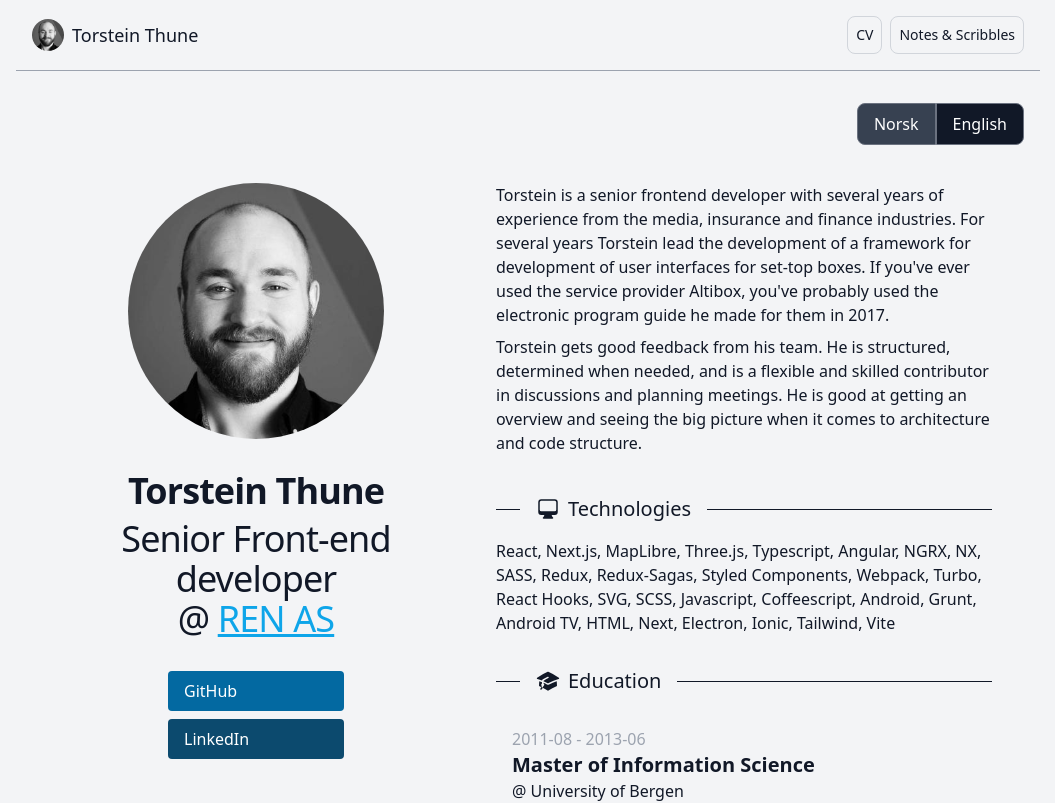
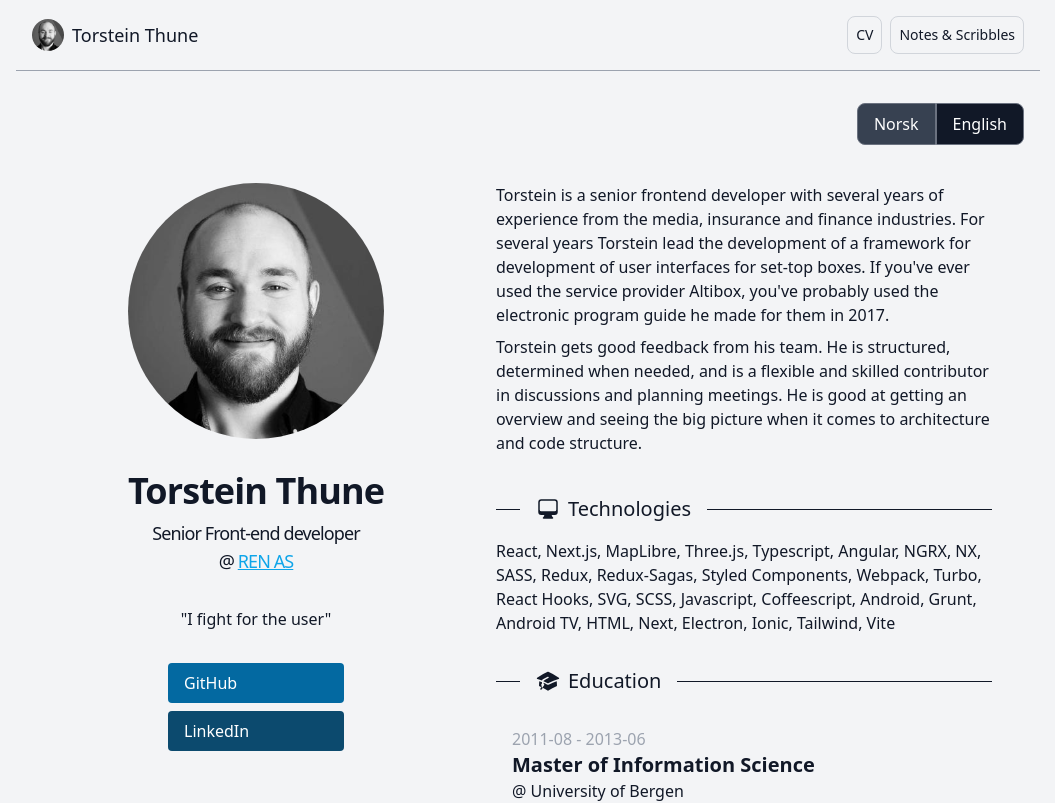
Before and after one commit to Torthu/thuneio, a Next.js app: page / in a window 1280 px wide. Shown: the top 803 px of the page, without its empty margins (112-1167 px from the left). Built offline with nearby package versions, Linux system fonts and the light colour scheme.

Commit message:
tweak design

```diff
--- a/src/app/cv/LeftCol.tsx
+++ b/src/app/cv/LeftCol.tsx
@@ -11,7 +11,7 @@ export default function LeftCol({ lang }: { lang: "en" | "no" }) {
         />
         <H1 className="flex flex-col gap-2 justify-center items-center print:gap-1 print:items-start print:text-left text-center">
           <span>Torstein Thune</span>
-          <span className="font-light">
+          <span className="font-light text-lg">
             {lang === "en"
               ? "Senior Front-end developer"
               : "Senior frontend-utvikler"}{" "}
@@ -20,6 +20,7 @@ export default function LeftCol({ lang }: { lang: "en" | "no" }) {
             </div>
           </span>
         </H1>
+        &quot;I fight for the user&quot;
       </div>
 
       <FlexRow className="justify-center gap-2 text-center lg:flex-col lg:w-44 lg:text-left print:hidden">
--- a/src/components/atoms/ChevronToggle.tsx
+++ b/src/components/atoms/ChevronToggle.tsx
@@ -11,8 +11,7 @@ export default function ChevronToggle({
   className = "",
   ...rest
 }: ChevronToggleProps) {
-  const innerClasses =
-    "flex items-center justify-center w-6 h-6 rounded-full border border-gray-900 dark:border-gray-200 print:hidden";
+  const innerClasses = "flex items-center justify-center w-6 h-6 print:hidden";
   return (
     <div className="flex no-flex">
       <FlexCol className={`${innerClasses} ${className}`} {...rest}>
--- a/src/components/molecules/Project.tsx
+++ b/src/components/molecules/Project.tsx
@@ -44,7 +44,7 @@ export default function Project({
       </FlexRow>
 
       <FlexCol
-        className={`border-l-2 border-gray-600 px-2 gap-2 mt-2 ${
+        className={`border-l-2 border-gray-600 px-2 gap-2 mt-2 transition-all duration-75 ${
           toggle ? "" : "hidden"
         } print:block print:border-0 print:px-0`}
       >
```
